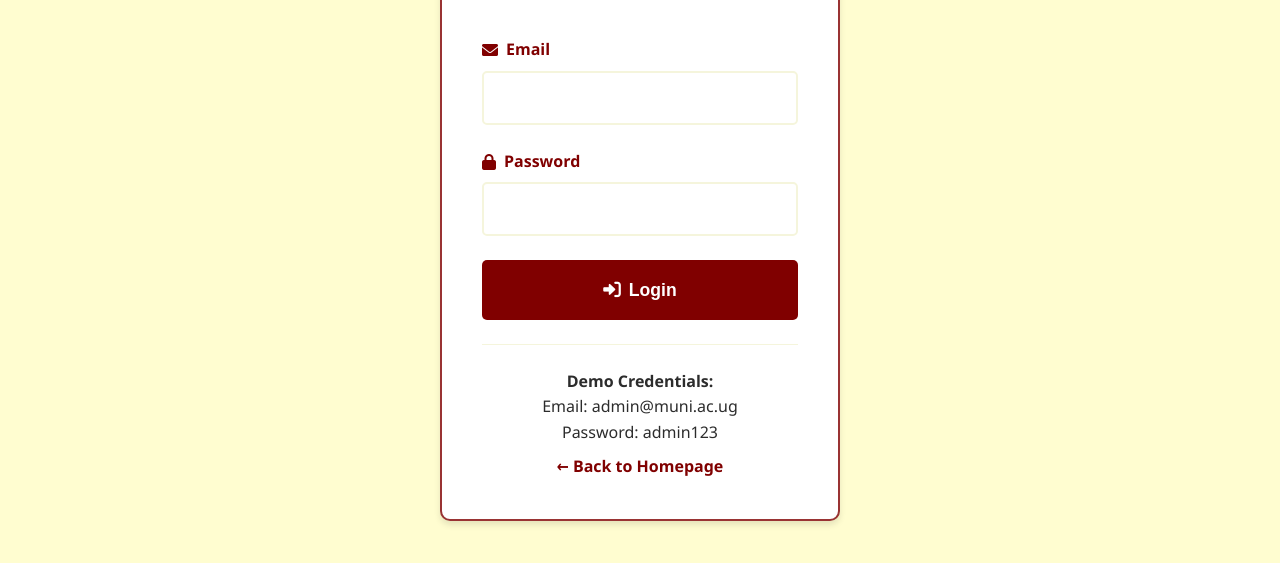
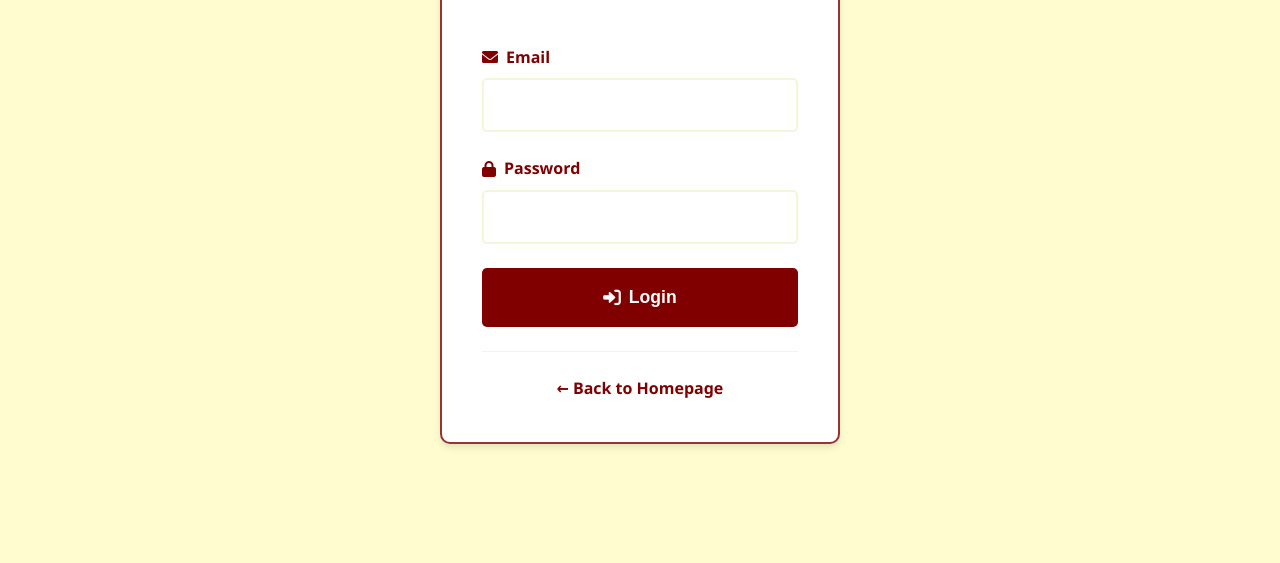
Before and after one commit to Jerrow003/web-project-one, a plain HTML site: page admin-login.html in a window 1280 px wide. Shown: the part 269-832 px from the top of the page. After the commit the page ends 800 px from the top, so only its background shows below. Drawn offline with Linux system fonts and the light colour scheme.

Commit message:
Update admin-login.html

```diff
--- a/admin-login.html
+++ b/admin-login.html
@@ -53,7 +53,6 @@
                 </form>
 
                 <div class="form-footer">
-                    <p><strong>Demo Credentials:</strong><br>Email: admin@muni.ac.ug<br>Password: admin123</p>
                     <a href="index.html">← Back to Homepage</a>
                 </div>
             </div>
```
